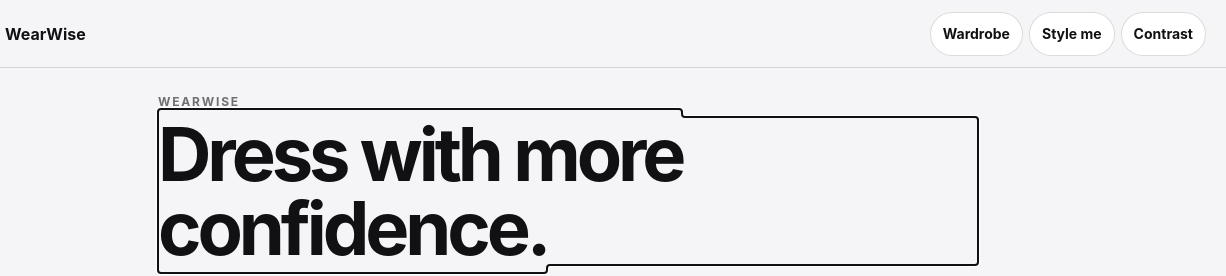
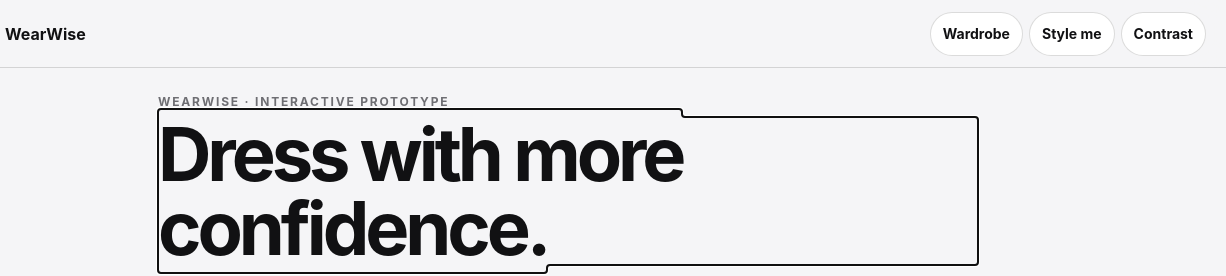
Before and after one commit to Meteor979/cpx26-meteor-build, a plain HTML site: page apps/web-demo/index.html in a window 1280 px wide. Shown: the top 276 px of the page, 54-1280 px from the left. Drawn offline with Linux system fonts and the light colour scheme.

Commit message:
docs(web): label final self-contained stage demo

```diff
--- a/apps/web-demo/index.html
+++ b/apps/web-demo/index.html
@@ -30,7 +30,7 @@
 
     <main id="main" tabindex="-1">
       <section id="home-screen" class="screen" data-screen="home">
-        <p class="eyebrow">WEARWISE</p>
+        <p class="eyebrow">WEARWISE · INTERACTIVE PROTOTYPE</p>
         <h1>Dress with more confidence.</h1>
         <p class="lead">Your photos keep their real color. The interface stays clear, monochrome, and easy to scan.</p>
 
```
Also changed, not shown: 1 other file.
